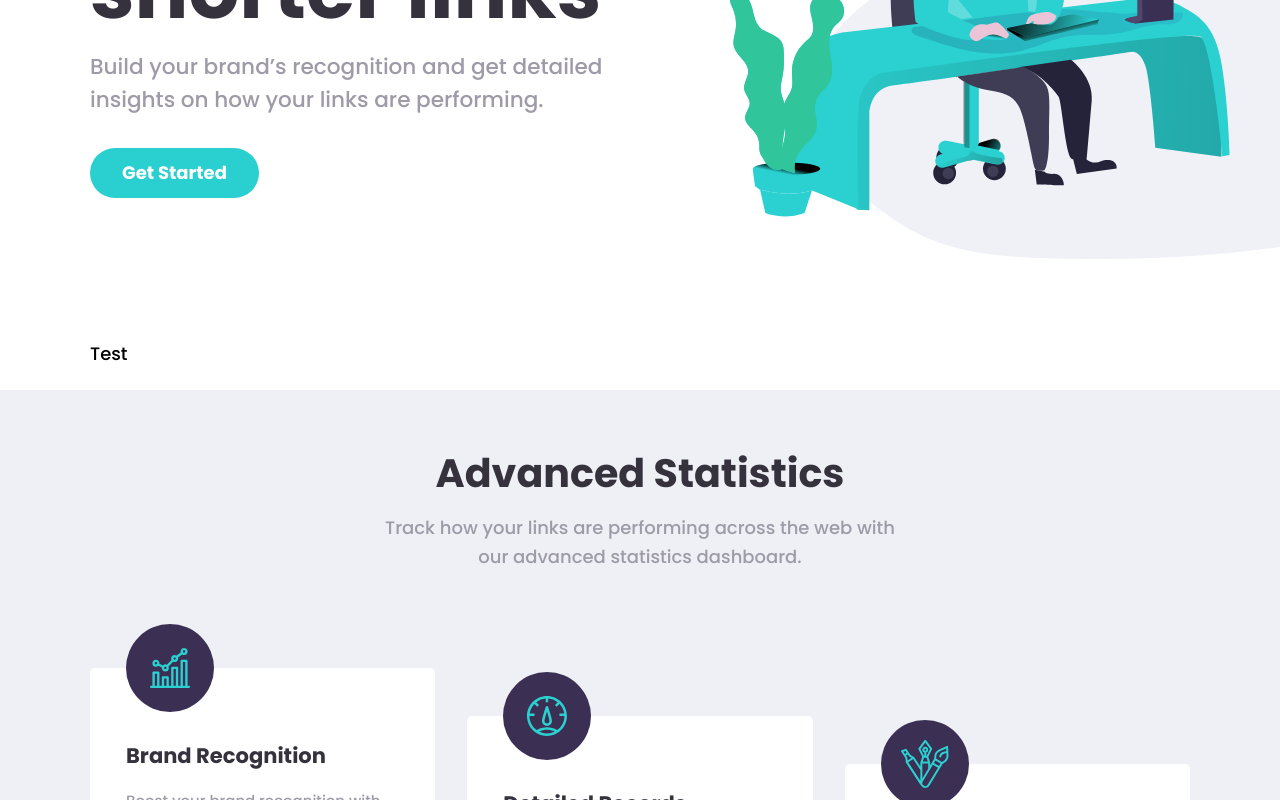
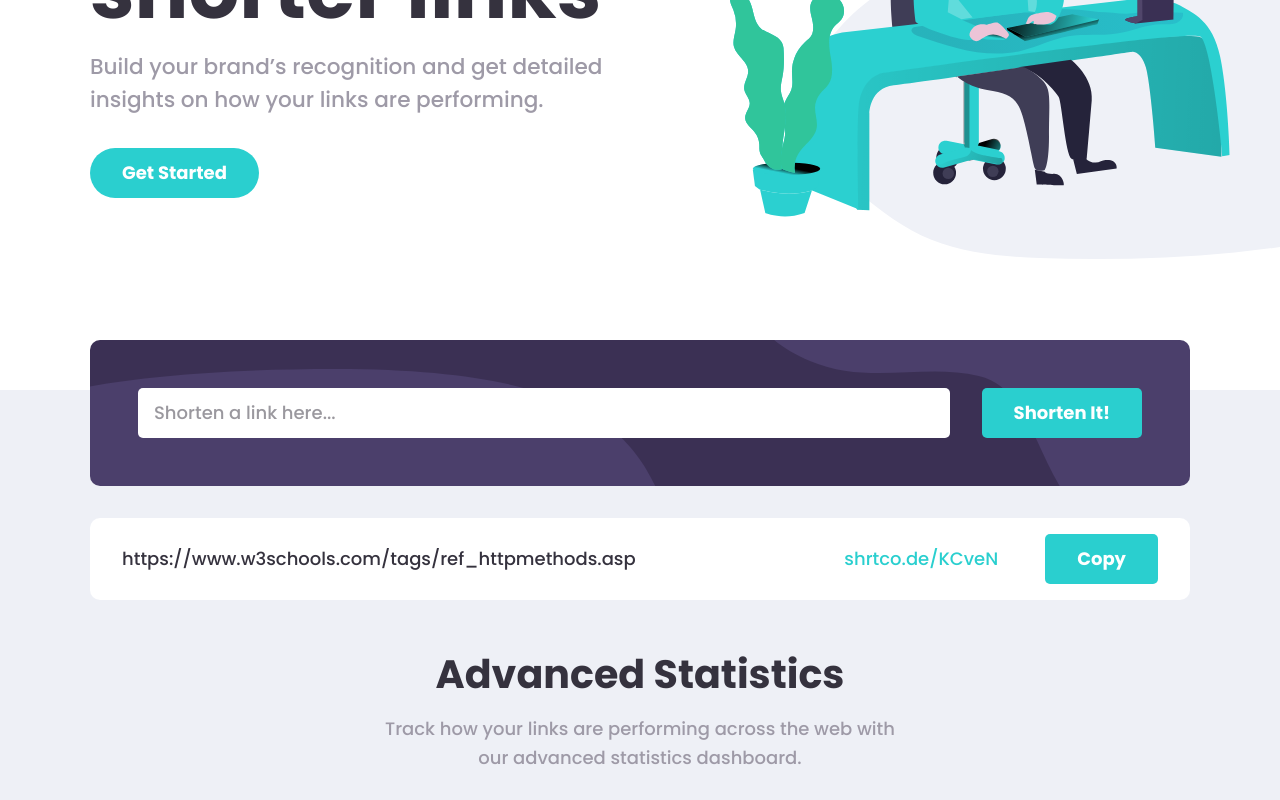
Before and after one commit to msunji/url-shortener, a React (Create React App) app: page / in a window 1280 px wide. Shown: the part 451-1251 px from the top of the page. Built offline with nearby package versions, Linux system fonts and the light colour scheme.

Commit message:
Make list item its own component

```diff
--- a/src/components/Shortener.js
+++ b/src/components/Shortener.js
@@ -1,14 +1,29 @@
 import '../styles/components/Shortener.scss';
+import Button from './Button';
+
+const Link = () => {
+  return (
+    <li className="link">
+      <p className="link--original">
+          https://www.w3schools.com/tags/ref_httpmethods.asp</p>
+      <p className="link--shortened">shrtco.de/KCveN</p>
+      <Button color="cyan" shape="rounded">Copy</Button>
+  </li>
+  )
+}
 
 const Shortener = () => {
   return (
       <div className="shortener">
-        <div className="shortener__form">
-          Test
+        <div className="shortener__container">
+          <form>
+            <input type="text" placeholder="Shorten a link here..."></input>
+            <Button color="cyan" shape="rounded">Shorten It!</Button>
+          </form>
         </div>
-        <div className="shortener__links">
-
-        </div>
+        <ul className="shortener__links">
+          <Link />
+        </ul>
       </div>
   )
 }
```
